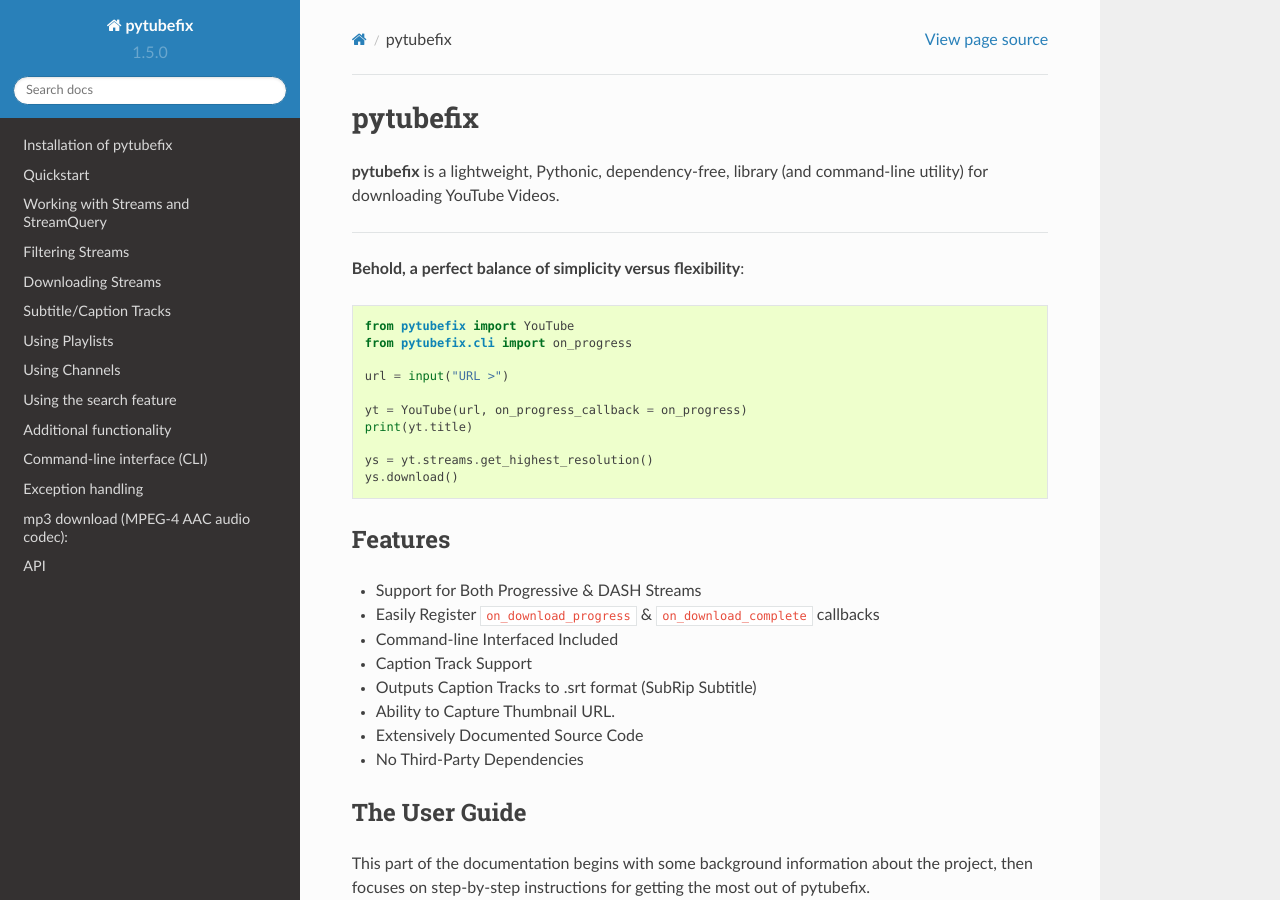
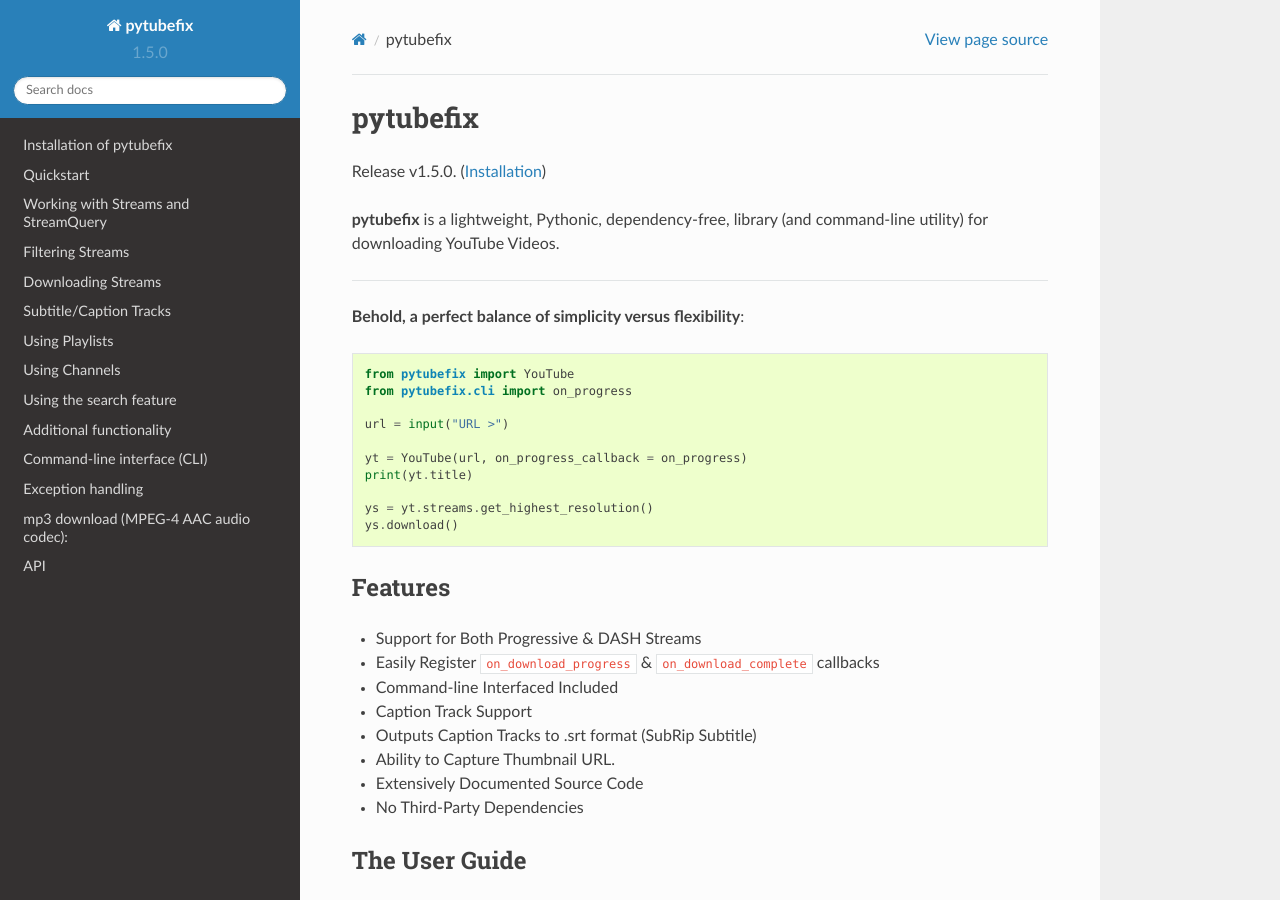
Before and after one commit to JuanBindez/pytubefix, a Sphinx documentation site: the page built from docs/index.rst, in a window 1280 px wide and 900 px high. Built offline with Sphinx 7.4.7 and the Read the Docs theme 2.0.0, drawn with Linux system fonts in a browser that asks for light colours.

Commit message:
Update index.rst

```diff
--- a/docs/index.rst
+++ b/docs/index.rst
@@ -2,6 +2,7 @@
 
 pytubefix
 ======
+Release v\ |version|. (:ref:`Installation<install>`)
 
 **pytubefix** is a lightweight, Pythonic, dependency-free, library (and
 command-line utility) for downloading YouTube Videos.
```
